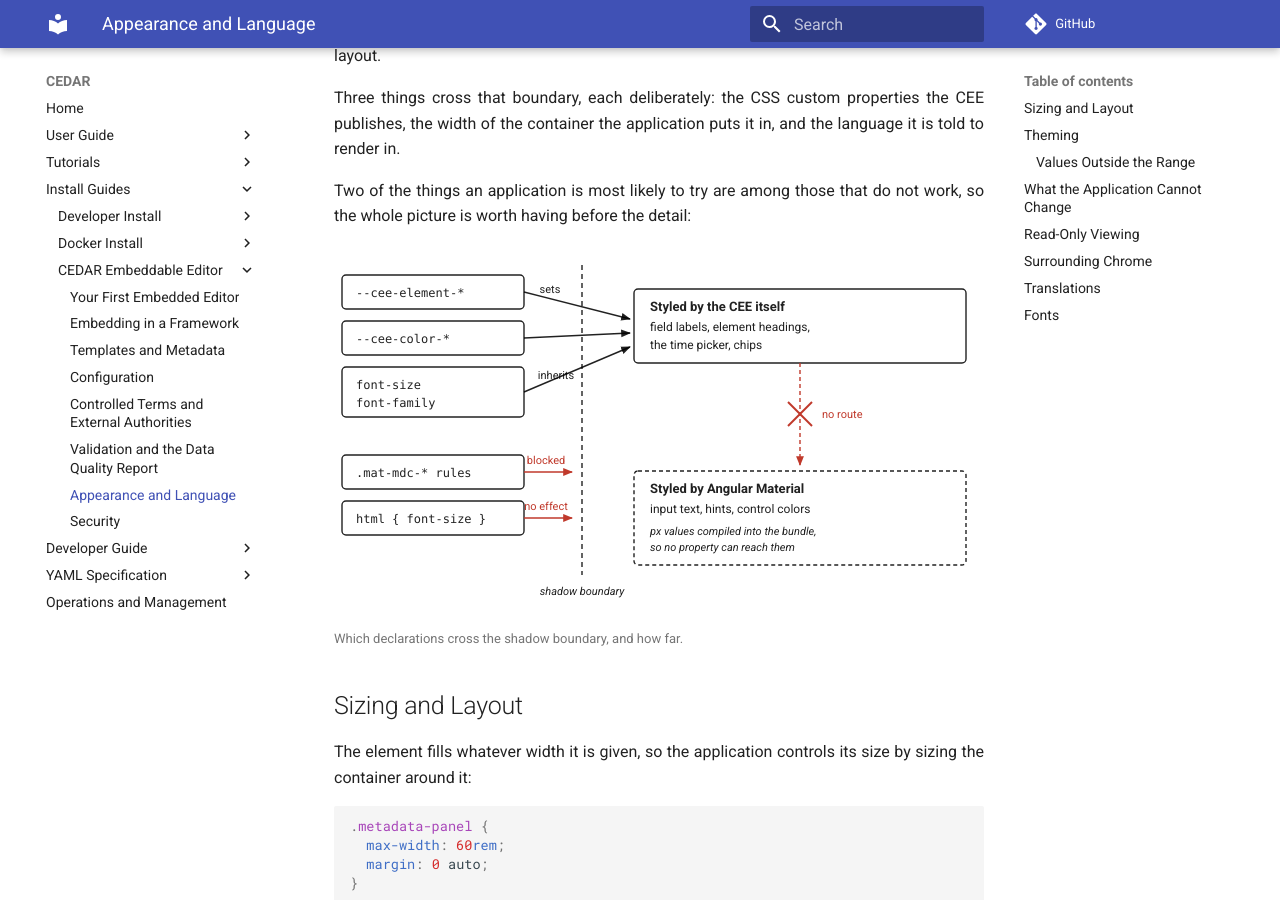
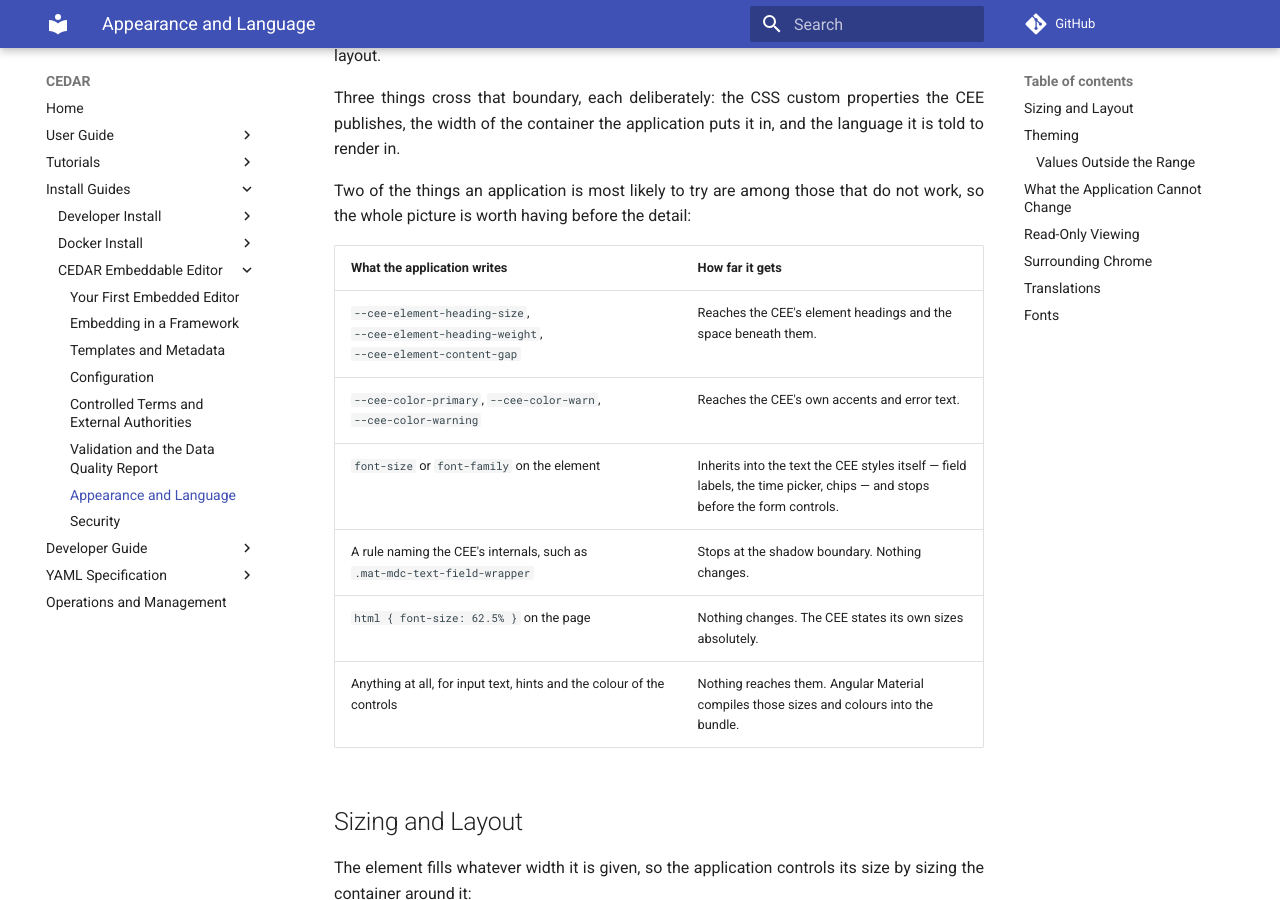
Before and after one commit to metadatacenter/cedar-mkdocs, an MkDocs documentation site: the page built from docs/cedar-embeddable-editor/appearance.md, in a window 1280 px wide and 900 px high, scrolled down 213 px. Built offline with MkDocs 1.6.1 and Material for MkDocs 9.7.7, drawn with Linux system fonts in a browser that asks for light colours; comment, search, counter and statistics services are not loaded; some of the changed text lies outside the part shown.

Commit message:
Replace the appearance diagram with a table
The drawing carried its two property families as globs, --cee-element-* and
--cee-color-*, so a reader had to go and find out which properties those were.
The table names them, and naming them fixed something the glob was hiding: the
colour family has five members and only three reach anything, so listing all five
under one wildcard implied more than was true.

Six rows say what a declaration is and how far it gets, in the order an
application is likely to try them. Previewed with mkdocs serve at desktop and at
375px: no horizontal overflow at either, where the drawing it replaces carried a
560px minimum and scrolled sideways on a phone.

This was the site's only inline SVG, and both the README and the agent files
named this page as the worked example of the diagram conventions. Those pointers
now say no page carries one, and the conventions stay, since a future diagram
still has no Mermaid fence to fall back on.

Also states the appearance contract as what the CEE declares on its own element.
Four --cee-*-icon names are read inside the bundle with a fallback and are not
declared there, so a host can set one today; they are internals, and the page now
says which side of the line it draws.

```diff
--- a/docs/cedar-embeddable-editor/appearance.md
+++ b/docs/cedar-embeddable-editor/appearance.md
@@ -10,78 +10,14 @@ the width of the container the application puts it in, and the language it is to
 Two of the things an application is most likely to try are among those that do not work, so the
 whole picture is worth having before the detail:
 
-<figure>
-<svg viewBox="0 0 640 352" width="640" height="352" role="img" aria-label="Five kinds of declaration an application can write. The published --cee- custom properties reach the text the CEE styles itself. An inherited font-size or font-family reaches that text too, but stops before the Angular Material theme. A selector against the CEE's internals, and a change to the page's root font size, both stop at the shadow boundary. Nothing reaches the Material theme, whose sizes and colors are compiled into the bundle." style="width: 100%; min-width: 560px; max-width: 640px; height: auto;">
-  <defs>
-    <marker id="cee-arrow" viewBox="0 0 10 10" refX="9" refY="5" markerWidth="7" markerHeight="7" orient="auto-start-reverse">
-      <path d="M 0 1 L 10 5 L 0 9 z" fill="currentColor"/>
-    </marker>
-    <marker id="cee-arrow-no" viewBox="0 0 10 10" refX="9" refY="5" markerWidth="7" markerHeight="7" orient="auto-start-reverse">
-      <path d="M 0 1 L 10 5 L 0 9 z" fill="#c0392b"/>
-    </marker>
-  </defs>
-
-  <g fill="none" stroke="currentColor" stroke-width="1.4">
-    <rect x="8" y="16" width="182" height="34" rx="4"/>
-    <rect x="8" y="62" width="182" height="34" rx="4"/>
-    <rect x="8" y="108" width="182" height="50" rx="4"/>
-    <rect x="8" y="196" width="182" height="34" rx="4"/>
-    <rect x="8" y="242" width="182" height="34" rx="4"/>
-  </g>
-  <g font-family="ui-monospace, SFMono-Regular, Menlo, monospace" font-size="12" fill="currentColor">
-    <text x="22" y="38">--cee-element-*</text>
-    <text x="22" y="84">--cee-color-*</text>
-    <text x="22" y="130">font-size</text>
-    <text x="22" y="148">font-family</text>
-    <text x="22" y="218">.mat-mdc-* rules</text>
-    <text x="22" y="264">html { font-size }</text>
-  </g>
-
-  <line x1="248" y1="6" x2="248" y2="316" stroke="currentColor" stroke-width="1.4" stroke-dasharray="5 4"/>
-  <text x="248" y="336" font-size="11" fill="currentColor" text-anchor="middle" font-style="italic">shadow boundary</text>
-
-  <g stroke="currentColor" stroke-width="1.4" fill="none">
-    <path d="M 190 33 L 296 60" marker-end="url(#cee-arrow)"/>
-    <path d="M 190 79 L 296 74" marker-end="url(#cee-arrow)"/>
-    <path d="M 190 133 L 296 88" marker-end="url(#cee-arrow)"/>
-  </g>
-  <g stroke="#c0392b" stroke-width="1.4" fill="none">
-    <path d="M 190 213 L 238 213" marker-end="url(#cee-arrow-no)"/>
-    <path d="M 190 259 L 238 259" marker-end="url(#cee-arrow-no)"/>
-  </g>
-  <g font-size="11" fill="currentColor">
-    <text x="216" y="34" text-anchor="middle">sets</text>
-    <text x="222" y="120" text-anchor="middle">inherits</text>
-  </g>
-  <g font-size="11" fill="#c0392b">
-    <text x="212" y="205" text-anchor="middle">blocked</text>
-    <text x="212" y="251" text-anchor="middle">no effect</text>
-  </g>
-
-  <rect x="300" y="30" width="332" height="74" rx="4" fill="none" stroke="currentColor" stroke-width="1.4"/>
-  <g fill="currentColor">
-    <text x="316" y="52" font-size="13" font-weight="600">Styled by the CEE itself</text>
-    <text x="316" y="72" font-size="12">field labels, element headings,</text>
-    <text x="316" y="90" font-size="12">the time picker, chips</text>
-  </g>
-
-  <rect x="300" y="212" width="332" height="94" rx="4" fill="none" stroke="currentColor" stroke-width="1.4" stroke-dasharray="4 3"/>
-  <g fill="currentColor">
-    <text x="316" y="234" font-size="13" font-weight="600">Styled by Angular Material</text>
-    <text x="316" y="254" font-size="12">input text, hints, control colors</text>
-    <text x="316" y="276" font-size="11" font-style="italic">px values compiled into the bundle,</text>
-    <text x="316" y="292" font-size="11" font-style="italic">so no property can reach them</text>
-  </g>
-
-  <path d="M 466 104 L 466 206" stroke="#c0392b" stroke-width="1.4" fill="none" stroke-dasharray="4 3" marker-end="url(#cee-arrow-no)"/>
-  <g stroke="#c0392b" stroke-width="2">
-    <line x1="454" y1="143" x2="478" y2="167"/>
-    <line x1="478" y1="143" x2="454" y2="167"/>
-  </g>
-  <text x="488" y="159" font-size="11" fill="#c0392b">no route</text>
-</svg>
-<figcaption>Which declarations cross the shadow boundary, and how far.</figcaption>
-</figure>
+| What the application writes | How far it gets |
+|---|---|
+| `--cee-element-heading-size`, `--cee-element-heading-weight`, `--cee-element-content-gap` | Reaches the CEE's element headings and the space beneath them. |
+| `--cee-color-primary`, `--cee-color-warn`, `--cee-color-warning` | Reaches the CEE's own accents and error text. |
+| `font-size` or `font-family` on the element | Inherits into the text the CEE styles itself — field labels, the time picker, chips — and stops before the form controls. |
+| A rule naming the CEE's internals, such as `.mat-mdc-text-field-wrapper` | Stops at the shadow boundary. Nothing changes. |
+| `html { font-size: 62.5% }` on the page | Nothing changes. The CEE states its own sizes absolutely. |
+| Anything at all, for input text, hints and the colour of the controls | Nothing reaches them. Angular Material compiles those sizes and colours into the bundle. |
 
 ## Sizing and Layout
 
@@ -158,8 +94,13 @@ cedar-embeddable-editor {
 
 ## What the Application Cannot Change
 
-The properties above are the whole of the appearance contract. Three things that look like they
-should work do not, and each fails in a way worth knowing before you spend time on it.
+The appearance contract is the eight properties the CEE declares on its own element, and nothing
+else. Other `--cee-` names occur inside the bundle, and they are internals rather than published
+API: they are not declared on the element, and they can be renamed or dropped without notice.
+Setting one may happen to work today and will not be kept working.
+
+Three things that look like they should work do not, and each fails in a way worth knowing before
+you spend time on it.
 
 **Selectors written against the CEE's internals do nothing.** The shadow boundary is the point of the
 design, and it holds in both directions:
```
Also changed, not shown: AGENTS.md (+4 -2 lines), CLAUDE.md (+4 -2 lines), README.md (+3 -2 lines).
